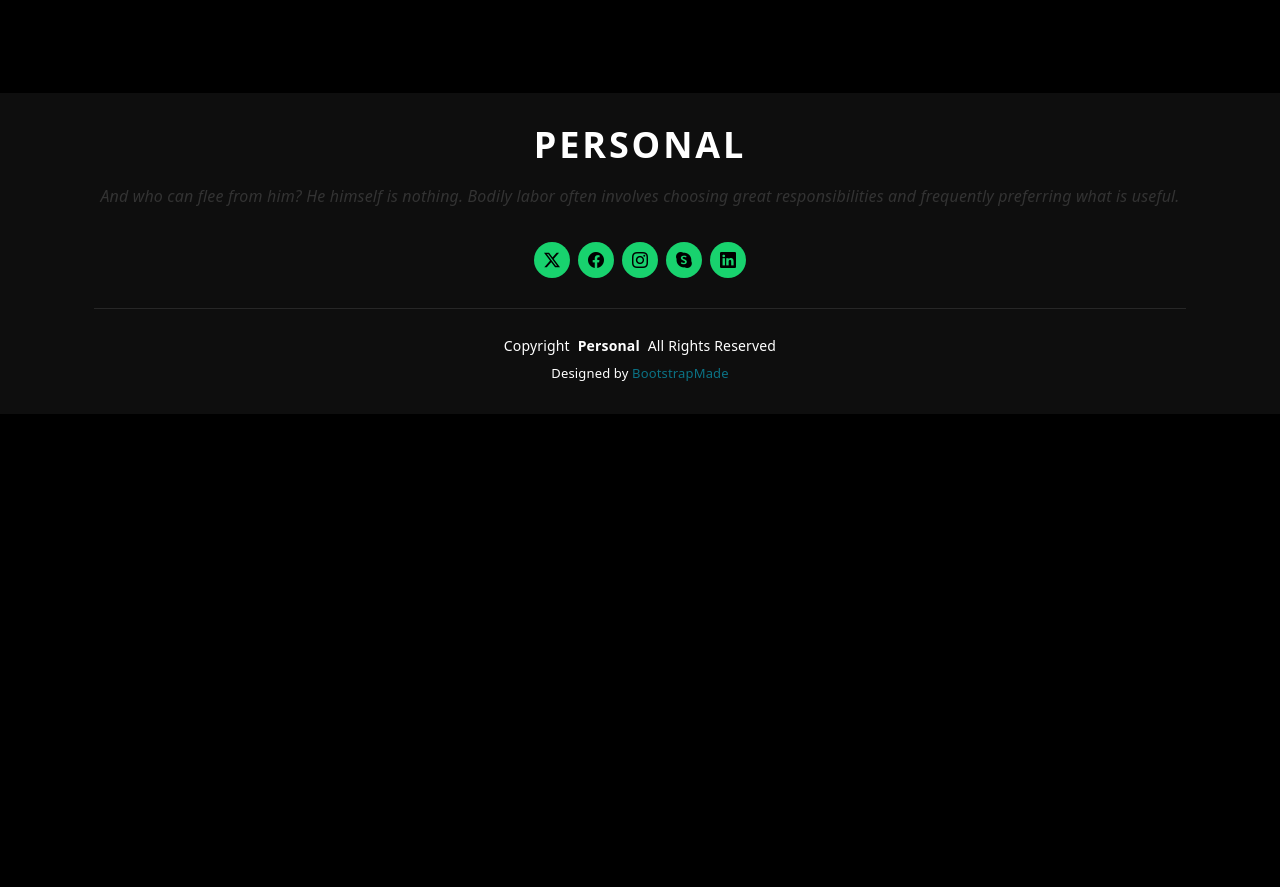
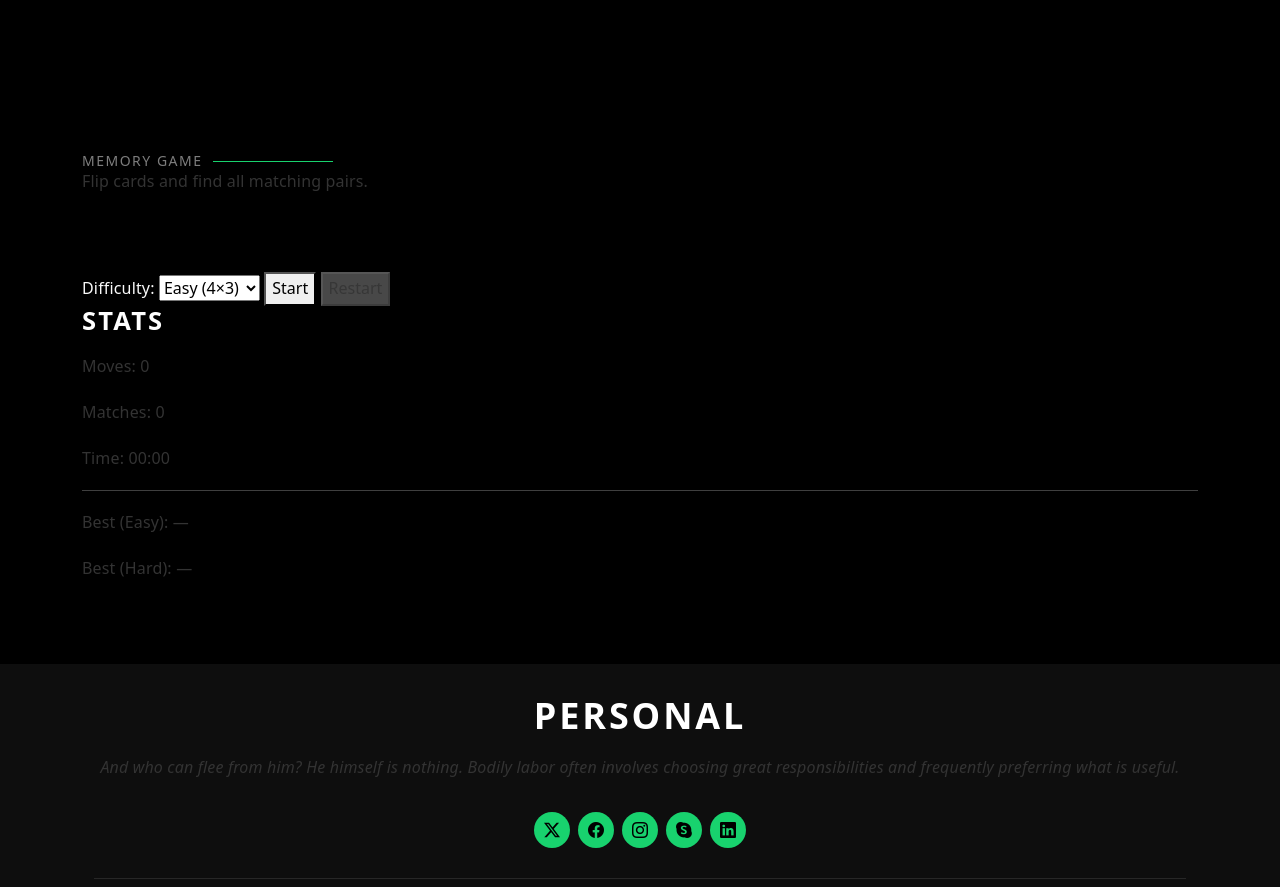
Before and after one commit to mehmetakifmemis2-creator/mehmetakif, a plain HTML site: page about.html in a window 1280 px wide. Shown: the part 1840-2727 px from the top of the page. Before the commit the page ends 2254 px from the top, so only its background shows below. Drawn offline with Linux system fonts and the light colour scheme.

Commit message:
Update about.html

```diff
--- a/about.html
+++ b/about.html
@@ -196,6 +196,45 @@
     </div>
   </section>
 
+  <!-- ===== Memory Game Section ===== -->
+<section id="memory-game" class="memory-game section">
+  <div class="container">
+    <div class="section-title">
+      <h2>Memory Game</h2>
+      <p>Flip cards and find all matching pairs.</p>
+    </div>
+
+    <div class="memory-controls">
+      <label for="mg-difficulty" class="mg-label">Difficulty:</label>
+      <select id="mg-difficulty" class="mg-select">
+        <option value="easy" selected>Easy (4×3)</option>
+        <option value="hard">Hard (6×4)</option>
+      </select>
+
+      <button id="mg-start" class="mg-btn" type="button">Start</button>
+      <button id="mg-restart" class="mg-btn mg-btn-secondary" type="button" disabled>Restart</button>
+    </div>
+
+    <div class="memory-layout">
+      <div class="memory-board-wrap">
+        <div id="mg-board" class="memory-board"></div>
+        <div id="mg-win" class="mg-win"></div>
+      </div>
+
+      <div class="memory-stats">
+        <h3>Stats</h3>
+        <p>Moves: <span id="mg-moves">0</span></p>
+        <p>Matches: <span id="mg-matches">0</span></p>
+        <p>Time: <span id="mg-timer">00:00</span></p>
+        <hr>
+        <p>Best (Easy): <span id="mg-best-easy">—</span></p>
+        <p>Best (Hard): <span id="mg-best-hard">—</span></p>
+      </div>
+    </div>
+  </div>
+</section>
+
+
   </main>
 
   <footer id="footer" class="footer dark-background">
```
